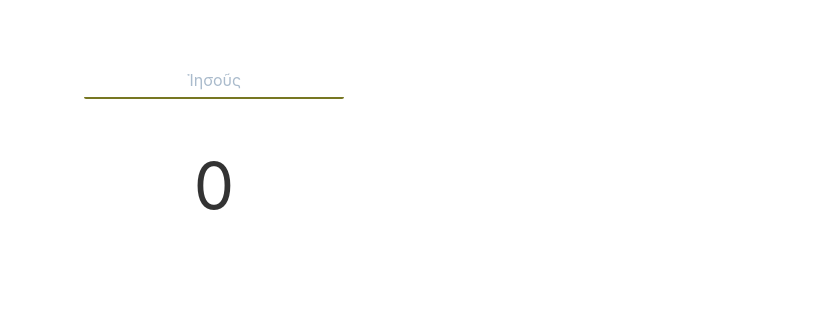
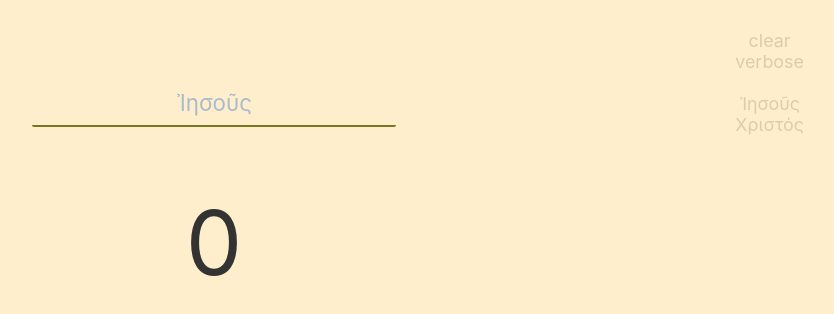
Before and after one commit to rxw1/gematria, a Svelte app: page / in a window 1280 px wide. Shown: the whole page, without its empty margins (426-1260 px from the left). Built offline with nearby package versions, Linux system fonts and the light colour scheme.

Commit message:
Some buttons

```diff
--- a/public/global.css
+++ b/public/global.css
@@ -2,6 +2,11 @@ html, body {
 	position: relative;
 	width: 100%;
 	height: 100%;
+}
+
+body,
+input {
+	background-color: #fec;
 }
 
 body {
@@ -10,6 +15,7 @@ body {
 	padding: 8px;
 	box-sizing: border-box;
 	font-family: -apple-system, BlinkMacSystemFont, "Segoe UI", Roboto, Oxygen-Sans, Ubuntu, Cantarell, "Helvetica Neue", sans-serif;
+	font-size: 1.4em;
 }
 
 a {
--- a/src/Gematria.svelte
+++ b/src/Gematria.svelte
@@ -19,9 +19,24 @@
   let chars = [];
 
   let uppercase = false;
+  let verbose = false;
 
   function toggleCase() {
     uppercase = !uppercase;
+  }
+
+  function toggleVerbose() {
+    verbose = !verbose;
+  }
+
+  function loadExample(str) {
+    input = str;
+    handleInput();
+  }
+
+  function clearInput() {
+    input = "";
+    handleInput();
   }
 
   function handleInput() {
@@ -63,6 +78,19 @@
 </script>
 
 <main>
+  <nav>
+    <div on:click={() => clearInput()}>clear</div>
+    <div on:click={toggleVerbose} class={verbose ? 'on' : 'off'}>verbose</div>
+    <br />
+    <div on:click={() => loadExample(examples[0].str)}>{examples[0].str}</div>
+    <div on:click={() => loadExample(examples[1].str)}>{examples[1].str}</div>
+    <!--
+    {@html examples.map(x => {
+      return `<div on:click={loadExample(${x.str})}>${x.str}</div>`
+    }).join("")}
+    -->
+  </nav>
+
   <input bind:value={input} on:input={handleInput} placeholder={examples[0].str}>
 
   <div class="value">
@@ -82,7 +110,7 @@
       }).join(`<div class="item">+</div>`)}
   </div>
 
-  {#if chars.length}
+  {#if verbose && chars.length}
   <table>
     <thead>
       <tr>
@@ -132,7 +160,28 @@
   main > input,
   main > div,
   main > table {
-    margin-top: 40px;
+    margin-top: 50px;
+  }
+
+  nav {
+    position: fixed;
+    right: 50px;
+    color: #dca;
+    font-size: 0.8em;
+    user-select: none;
+  }
+
+  nav > div:active {
+    color: #dac;
+
+  }
+
+  .on {
+    color: #777;
+  }
+
+  .off {
+    color: #dca;
   }
 
   input {
```
Also changed, not shown: public/index.html (indentation only).
